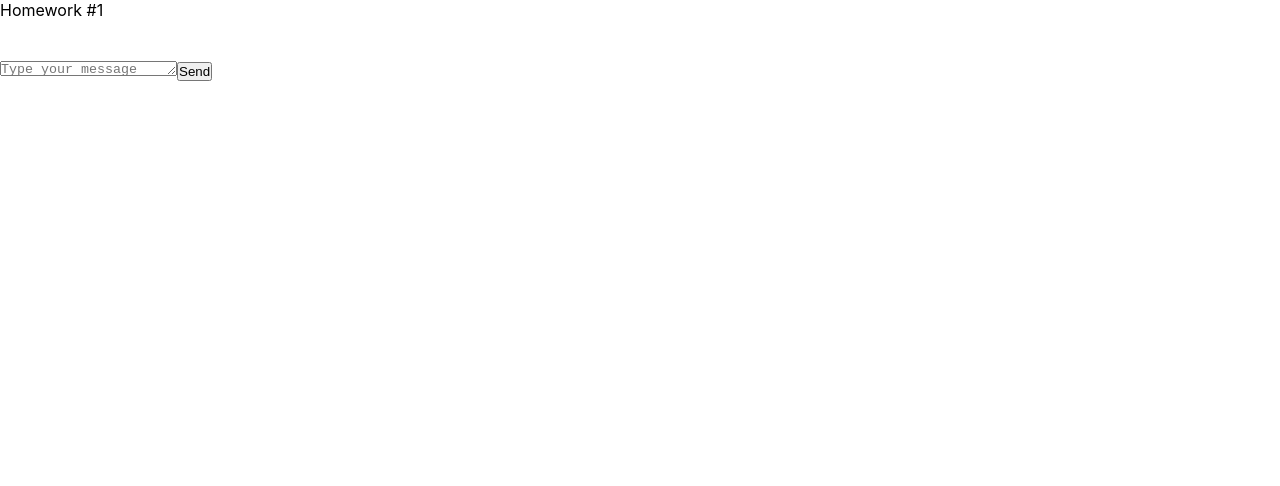
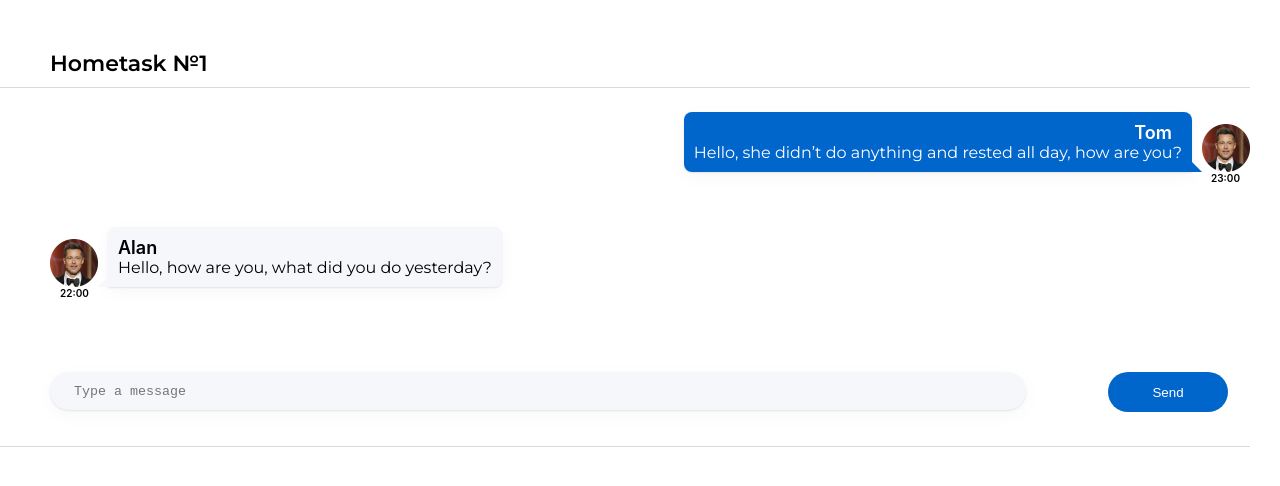
Before and after one commit to tania2501/home-work, a React (Create React App) app: page / in a window 1280 px wide. Shown: the top 486 px of the page. Built offline with nearby package versions, Linux system fonts and the light colour scheme.

Commit message:
final hw

```diff
--- a/public/index.html
+++ b/public/index.html
@@ -3,6 +3,9 @@
   <head>
     <meta charset="utf-8" />
     <link rel="icon" href="%PUBLIC_URL%/favicon.ico" />
+    <link rel="preconnect" href="https://fonts.googleapis.com">
+    <link rel="preconnect" href="https://fonts.gstatic.com" crossorigin>
+    <link href="https://fonts.googleapis.com/css2?family=Montserrat:wght@400;600&display=swap" rel="stylesheet">
     <meta name="viewport" content="width=device-width, initial-scale=1" />
     <meta name="theme-color" content="#000000" />
     <meta
--- a/src/s1-main/App.module.css
+++ b/src/s1-main/App.module.css
@@ -1,11 +1,22 @@
 .App {
     --header_height: 60px;
+    font-weight: 600;
 }
 
 .hw {
+  width: 1250px;
+  border-top: 1px solid #D9D9D9;
+  border-bottom: 1px solid #D9D9D9;
 
 }
 
 .hwTitle {
-
+  font-size: 22px;
+  font-family: 'Montserrat', sans-serif;
+  font-weight: 600;
+  margin: 50px auto 10px 50px;
 }
+.container {
+  width: 1250px;
+  margin: 0 auto;
+}
--- a/src/s2-homeworks/hw01/HW1.tsx
+++ b/src/s2-homeworks/hw01/HW1.tsx
@@ -1,5 +1,5 @@
 import React from 'react'
-import Message from './message/Message'
+import Message, { MessagePropsType } from './message/Message'
 import MessageSender from './message-sender/MessageSender'
 import s2 from '../../s1-main/App.module.css'
 import FriendMessage from './friend-message/FriendMessage'
@@ -14,28 +14,32 @@ import avatar from './avatar.png'
 * */
 
 // нужно создать правильный тип вместо any
-export type MessageType = any
+export type MessageType = {
+  id: number
+  user: {avatar: string, name: string}
+  message: {text: string, time: string}
+}
 
 // структуру объекта не менять
 export const message0: MessageType = {
     id: 0,
     user: {
         avatar: avatar, // можно менять
-        name: 'Some Name',  // можно менять
+        name: 'Tom',  // можно менять
     },
     message: {
-        text: 'some textsome textsome textsome textsome textsome textsome text', // можно менять
-        time: '22:00', // можно менять
+        text: 'Hello, she didn’t do anything and rested all day, how are you?', // можно менять
+        time: '23:00', // можно менять
     },
 }
 export const friendMessage0: MessageType = {
     id: 100,
     user: {
         avatar: avatar, // можно менять
-        name: 'Friend Name', // можно менять
+        name: 'Alan', // можно менять
     },
     message: {
-        text: 'зеркальное сообщение для тренировки css', // можно менять
+        text: 'Hello, how are you, what did you do yesterday?', // можно менять
         time: '22:00', // можно менять
     },
 }
@@ -43,7 +47,7 @@ export const friendMessage0: MessageType = {
 const HW1 = () => {
     return (
         <div id={'hw1'}>
-            <div className={s2.hwTitle}>Homework #1</div>
+            <div className={s2.hwTitle}>Hometask №1</div>
             <div className={s2.hw}>
                 {/*проверка отображения (не менять)*/}
                 <div>
--- a/src/s2-homeworks/hw01/friend-message/FriendMessage.module.css
+++ b/src/s2-homeworks/hw01/friend-message/FriendMessage.module.css
@@ -1,31 +1,52 @@
 .friendMessage {
-
+  margin-top: 55px;
+  margin-left: 50px;
 }
 
 .friendImageAndText {
-
+  display: flex;
 }
 
 .friendImageAndText img {
-
+  width: 48px;
+  height: 48px;
+  margin-top: auto;
 }
 
 .friendText {
-
+  background-color: #F5F7FB;
+  box-shadow: 0px 5px 20px rgba(29, 33, 38, 0.03), 0px 1px 2px rgba(29, 33, 38, 0.1);
+  color: #000;
+  border-radius: 8px 8px 8px 0px;
+  position: relative;
+  padding: 10px;
+  margin-left: 10px;
 }
 
 .friendText:after {
-
+  content: "";
+  position: absolute;
+  width: 0;
+  height: 0;
+  border-bottom: 10px solid #F5F7FB;
+  border-left: 10px solid transparent;
+  left: -10px;
+  bottom: 0;
 }
 
 .friendName {
-
+  font-size: 18px;
+  margin-right: 10px;
 }
 
 .friendMessageText {
-
+  font-size: 16px;
+  font-weight: 400;
+  font-family: "Montserrat", sans-serif;
 }
 
 .friendTime {
-
+  font-weight: 600;
+  font-size: 10px;
+  margin-left: 10px;
 }
--- a/src/s2-homeworks/hw01/friend-message/FriendMessage.tsx
+++ b/src/s2-homeworks/hw01/friend-message/FriendMessage.tsx
@@ -1,8 +1,11 @@
 import React from 'react'
 import s from './FriendMessage.module.css'
-
+import { MessageType } from '../HW1'
+type FriendsProps = {
+  message: MessageType
+}
 // создать тип вместо any и отобразить приходящие данные
-const FriendMessage = (props: any) => {
+const FriendMessage = (props: FriendsProps) => {
     return (
         <div
             id={'hw1-friend-message-' + props.message.id}
@@ -12,7 +15,7 @@ const FriendMessage = (props: any) => {
                 <img
                     id={'hw1-friend-avatar-' + props.message.id}
                     // создаёт студент
-
+                      src={props.message.user.avatar}
                     //
                 />
                 <div className={s.friendText}>
@@ -20,7 +23,7 @@ const FriendMessage = (props: any) => {
                         id={'hw1-friend-name-' + props.message.id}
                         className={s.friendName}
                     >
-                        {/*создаёт студент*/}
+                        {props.message.user.name}
 
                         {/**/}
                     </div>
@@ -28,7 +31,7 @@ const FriendMessage = (props: any) => {
                         id={'hw1-friend-text-' + props.message.id}
                         className={s.friendMessageText}
                     >
-                        {/*создаёт студент*/}
+                        {props.message.message.text}
 
                         {/**/}
                     </pre>
@@ -38,7 +41,7 @@ const FriendMessage = (props: any) => {
                 id={'hw1-friend-time-' + props.message.id}
                 className={s.friendTime}
             >
-                {/*создаёт студент*/}
+                {props.message.message.time}
 
                 {/**/}
             </div>
--- a/src/s2-homeworks/hw01/message-sender/MessageSender.module.css
+++ b/src/s2-homeworks/hw01/message-sender/MessageSender.module.css
@@ -1,18 +1,34 @@
 .sendForm {
-
+  margin: 73px auto 32px;
 }
 
 .textarea {
-
+  width: 976px;
+  background: #f5f7fb;
+  box-shadow: 0px 5px 20px rgba(29, 33, 38, 0.03),
+    0px 1px 2px rgba(29, 33, 38, 0.1);
+  border-radius: 20px;
+  outline: none;
+  border: none;
+  padding: 12px 0 11px 24px;
+  margin-left: 50px;
+  position: relative;
+  resize: none;
 }
 
 .button {
-
+  position: absolute;
+  width: 120px;
+  height: 40px;
+  background: #0066cc;
+  border-radius: 20px;
+  border: none;
+  color: #fff;
+  padding: 10px 38px;
+  margin: auto auto 10px 82px;
 }
 
 .button:hover {
-
 }
 .button:active {
-
 }
--- a/src/s2-homeworks/hw01/message-sender/MessageSender.tsx
+++ b/src/s2-homeworks/hw01/message-sender/MessageSender.tsx
@@ -52,7 +52,7 @@ const MessageSender = (props: any) => {
                     ref={textareaRef}
 
                     title={'Shift+Enter for send'}
-                    placeholder={'Type your message'}
+                    placeholder={'Type a message'}
                     value={text}
 
                     onChange={onChange}
--- a/src/s2-homeworks/hw01/message/Message.module.css
+++ b/src/s2-homeworks/hw01/message/Message.module.css
@@ -1,31 +1,54 @@
 .message {
-
+  margin-top: 24px;
 }
 
 .imageAndText {
-
+  display: flex;
+  flex-direction: row-reverse;
 }
 
 .imageAndText img {
-
+  width: 48px;
+  height: 48px;
+  margin-top: auto;
 }
 
 .text {
-
+  background-color: #0066CC;
+  box-shadow: 0px 5px 20px rgba(29, 33, 38, 0.03), 0px 1px 2px rgba(29, 33, 38, 0.1);
+  color: #fff;
+  border-radius: 8px 8px 0px 8px;
+  position: relative;
+  margin-right: 10px;
+  padding: 10px;
+  text-align: end;
 }
 
 .text:after {
-
+  content: '';
+  position: absolute;
+  width: 0;
+    height: 0;
+    border-bottom: 10px solid #0066CC;
+    border-right: 10px solid transparent;
+    right: -10px;
+    bottom: 0;
 }
 
 .name {
-
+  font-size: 18px;
+  margin-right: 10px;
 }
 
 .messageText {
-
+  font-size: 16px;
+  font-weight: 400;
+  font-family: 'Montserrat', sans-serif;
 }
 
 .time {
-
+  float: right;
+  font-weight: 600;
+  font-size: 10px;
+  margin-right: 10px;
 }
--- a/src/s2-homeworks/hw01/message/Message.tsx
+++ b/src/s2-homeworks/hw01/message/Message.tsx
@@ -1,8 +1,13 @@
 import React from 'react'
 import s from './Message.module.css'
+import { MessageType } from '../HW1'
+import { message0 } from '../HW1'
+
 
 // нужно создать правильный тип вместо any
-export type MessagePropsType = any
+export type MessagePropsType = {
+  message: MessageType
+}
 
 // нужно отобразить приходящие данные
 const Message = (props: MessagePropsType) => {
@@ -12,28 +17,29 @@ const Message = (props: MessagePropsType) => {
                 <img
                     id={'hw1-avatar-' + props.message.id}
                     // создаёт студент
-
+                    src={props.message.user.avatar}
                     //
                 />
                 <div className={s.text}>
                     <div id={'hw1-name-' + props.message.id} className={s.name}>
-                        {/*создаёт студент*/}
+                        {props.message.user.name}
 
                         {/**/}
                     </div>
                     <pre id={'hw1-text-' + props.message.id} className={s.messageText}>
-                        {/*создаёт студент*/}
+                        {props.message.message.text}
 
                         {/**/}
                     </pre>
                 </div>
             </div>
             <div id={'hw1-time-' + props.message.id} className={s.time}>
-                {/*создаёт студент*/}
+                {props.message.message.time}
 
                 {/**/}
             </div>
         </div>
+
     )
 }
 
```
